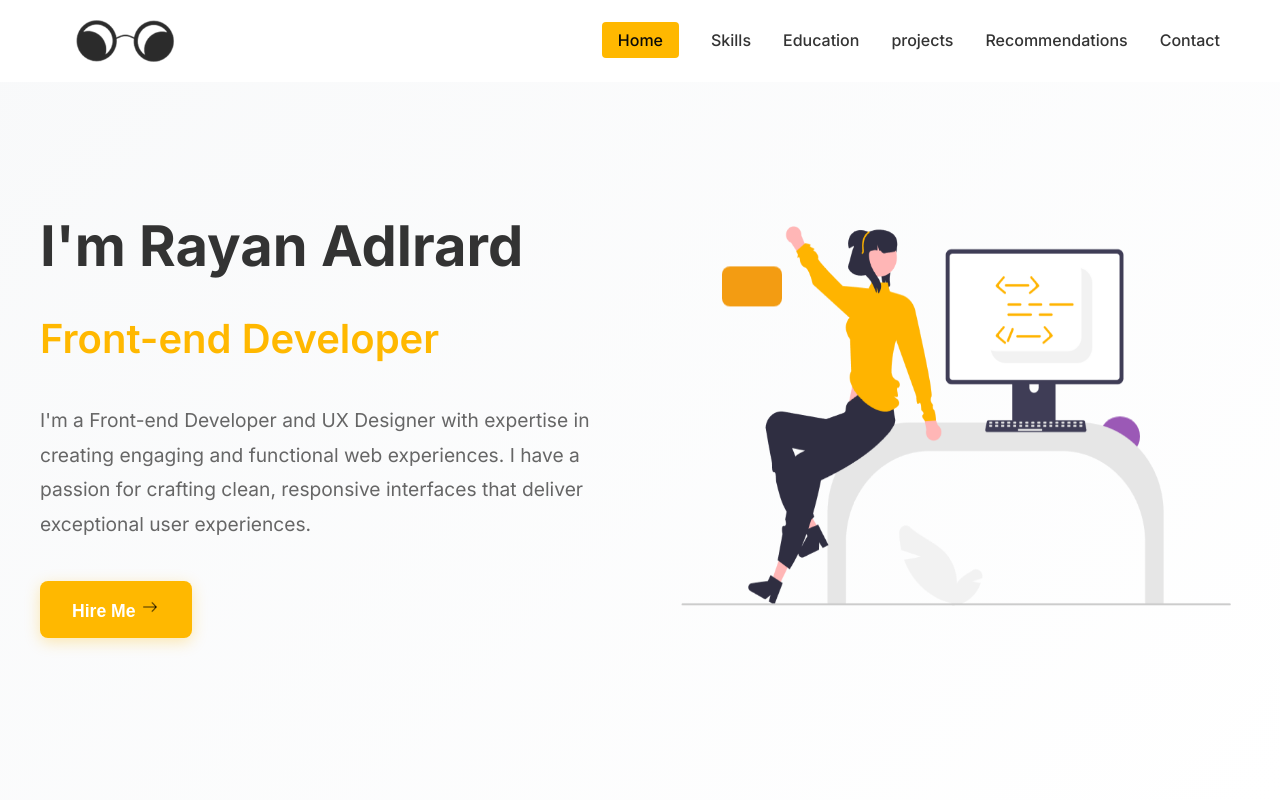
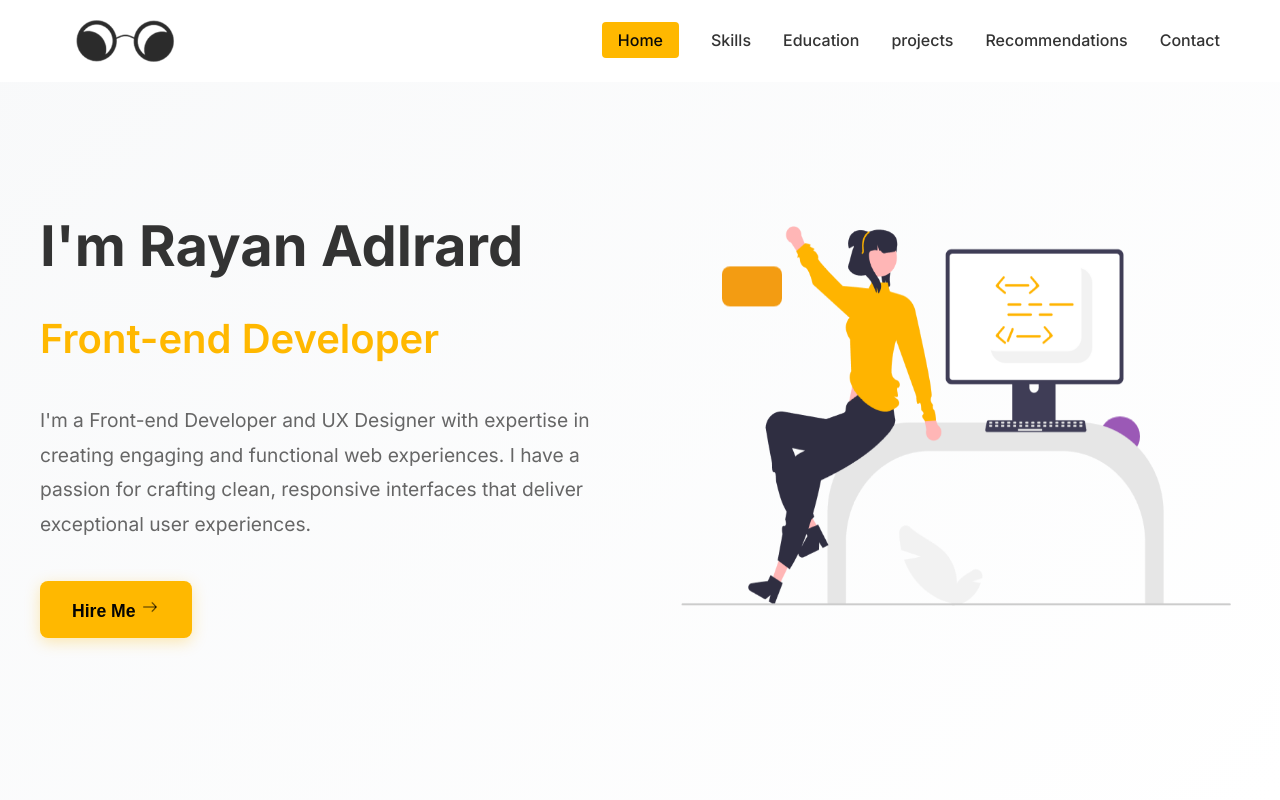
Before and after one commit to venkatesh1545/Josh, a plain HTML site: page index.html in a window 1280 px wide. Shown: the top 800 px of the page. Drawn offline with Linux system fonts and the light colour scheme.

Commit message:
Update styles.css

```diff
--- a/styles.css
+++ b/styles.css
@@ -136,7 +136,7 @@ body {
 
 .cta-button {
   background: #FFB800;
-  color: white;
+  color: rgb(4, 4, 4);
   padding: 1rem 2rem;
   border: none;
   border-radius: 8px;
```
